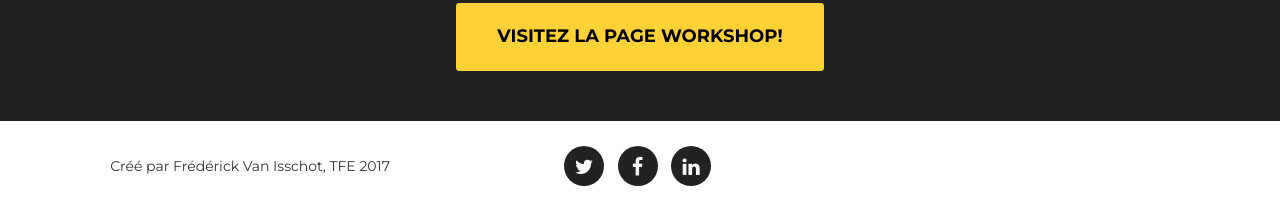
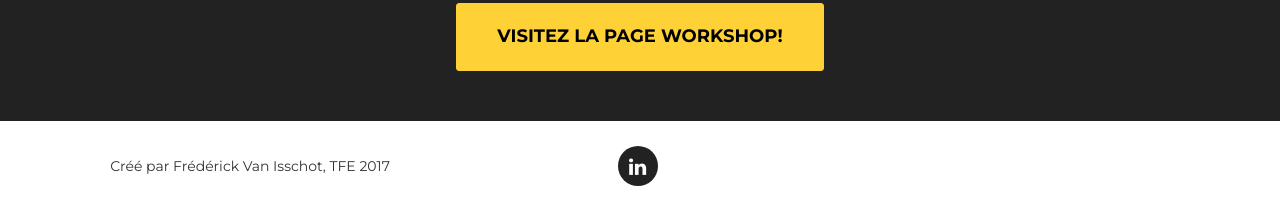
Before and after one commit to Speedy-VonGofast/Testeweb2, a website: page index.html in a window 1280 px wide. Shown: the part 3789-4000 px from the top of the page. Drawn offline with nearby package versions, Linux system fonts and the light colour scheme; a web font is replaced by a local one.

Commit message:
Liens footer
Suppression des bouttons Twitter et Facebook, ajout d'un lien vers le profil LinkedIn

```diff
--- a/index.html
+++ b/index.html
@@ -9,6 +9,7 @@
     <meta name="description" content="">
     <meta name="author" content="">
     <meta http-equiv="cache-control" content="no-cache" />
+    <meta name="theme-color" content="#222222">
 
     <title>Artifact Rush</title>
 
@@ -276,11 +277,11 @@
                 </div>
                 <div class="col-md-4">
                     <ul class="list-inline social-buttons">
-                        <li><a href="#"><i class="fa fa-twitter"></i></a>
+                <!--    <li><a href="#"><i class="fa fa-twitter"></i></a>
                         </li>
                         <li><a href="#"><i class="fa fa-facebook"></i></a>
-                        </li>
-                        <li><a href="#"><i class="fa fa-linkedin"></i></a>
+                        </li> -->
+                        <li><a href="http://www.linkedin.com/in/frédérick-van-isschot-09a083139"><i class="fa fa-linkedin"></i></a>
                         </li>
                     </ul>
                 </div>
```
